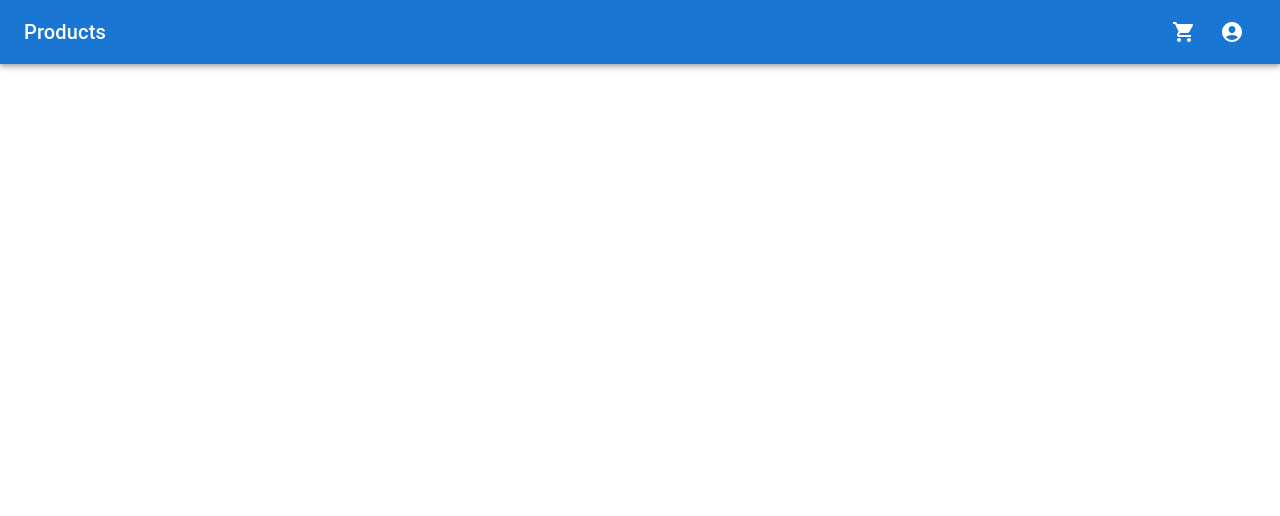
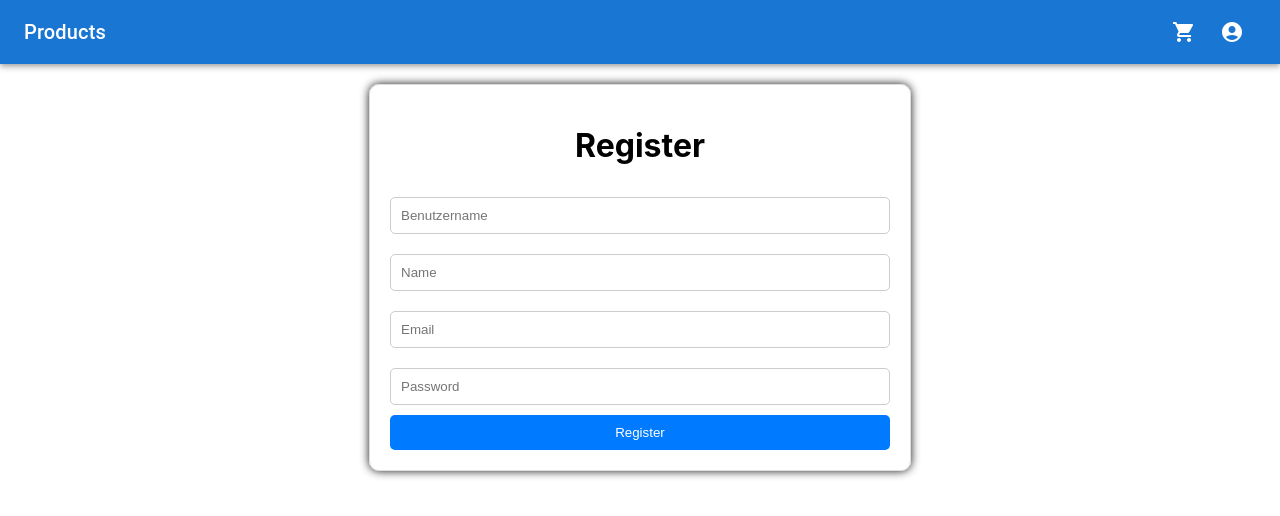
Before and after one commit to us-fi36/intranet-online-shop-frontend, a React (Create React App) app: page /register in a window 1280 px wide. Before the commit this address had no page. Shown: the top 516 px of the page. Built offline with nearby package versions, Linux system fonts and the light colour scheme.

Commit message:
Added Register and Login functions and some css for them

```diff
--- a/src/App.css
+++ b/src/App.css
@@ -32,7 +32,66 @@
   from {
     transform: rotate(0deg);
   }
+
   to {
     transform: rotate(360deg);
   }
 }
+
+.container {
+  text-align: center;
+  margin: 20px auto;
+  width: 500px;
+  padding: 20px;
+  border: 1px solid #ddd;
+  border-radius: 10px;
+  box-shadow: 0 0 10px rgba(0, 0, 0, 0.9);
+}
+
+.login_h3,
+.login_h4 {
+  text-align: center;
+  color: #333;
+}
+
+.username,
+.password {
+  text-align: left;
+  width: 100%;
+  padding: 10px;
+  margin: 10px 0;
+  box-sizing: border-box;
+  border: 1px solid #ccc;
+  border-radius: 5px;
+}
+
+.login {
+  text-align: center;
+  width: 100%;
+  padding: 10px;
+  background-color: #007bff;
+  color: white;
+  border: none;
+  border-radius: 5px;
+  cursor: pointer;
+}
+
+button:hover {
+  background-color: #0056b3;
+}
+
+.fakeToggleLoginButton {
+  text-align: center;
+  width: 20%;
+  padding: 10px;
+  background-color: #007bff;
+  color: white;
+  border: none;
+  border-radius: 5px;
+  cursor: pointer;
+}
+
+.login_h5 {
+  text-align: left;
+  color: #333;
+}
--- a/src/App.js
+++ b/src/App.js
@@ -2,6 +2,8 @@ import React from 'react';
 import { BrowserRouter as Router, Routes, Route } from 'react-router-dom';
 import Navbar from './components/Navbar';
 import ProductList from './components/ProductList';
+import Login from './components/Login';
+import Register from './components/Register';
 
 
 const App = () => {
@@ -11,6 +13,8 @@ const App = () => {
 
       <Routes>
         <Route path="/" element={<ProductList />} />
+        <Route path="/login" element={<Login />} />
+        <Route path="/register" element={<Register />} />
 
       </Routes>
     </Router>
--- /dev/null
+++ b/src/components/Login.js
@@ -0,0 +1,63 @@
+import React, { useState } from 'react';
+import '../App.css';
+import { useNavigate } from 'react-router-dom';
+
+function Login({ isLoggedIn, setIsLoggedIn }) {
+    const [message, setMessage] = useState('');
+    const navigate = useNavigate();
+    // const [email, setEmail] = useState('');
+    // const [password, setPassword] = useState('');
+
+    const handleLogin = async (e) => {
+        e.preventDefault();
+        const email = e.target.elements.email.value;
+        const password = e.target.elements.password.value;
+        try {
+            const response = await fetch('http://em.mshome.net:5000/api/users/login', {
+                method: 'POST',
+                headers: {
+                    'Content-Type': 'application/json',
+                },
+                body: JSON.stringify({ email: email, password: password }),
+            });
+            const data = await response.json();
+
+            if (response.ok) {
+
+                localStorage.setItem('token', data.token); // Speichert das Token
+                localStorage.setItem('userId', data.userId);  // userId speichern
+                setMessage('Erfolgreich eingeloggt!');
+                // setIsLoggedIn(true);
+                setTimeout(() => {
+                    navigate('/');
+                }, 2000);
+            } else {
+                setMessage(data.message || 'Login fehlgeschlagen');
+            }
+
+        } catch (error) {
+            console.error("Fehler beim Login:", error);
+            setMessage("Es ist ein Fehler aufgetreten. Bitte versuchen Sie es erneut.");
+        }
+    };
+
+    return (
+        <div className='container'>
+            <h3>Herzlich willkommen.</h3>
+            <h3 className='login_h3'>{isLoggedIn ? 'Sie sind eingeloggt!' : 'Bitte einloggen'}</h3>
+            {message && <h4 className='login_h4'>{message}</h4>}
+            {isLoggedIn ?
+                '' :
+                <form onSubmit={handleLogin}>
+                    <h5 className='login_h5'>Email:</h5> <input className='username' type="text" name="email" required />
+                    <br />
+                    <h5 className='login_h5'>Passwort:</h5> <input className='password' type="password" name="password" required />
+                    <br />
+                    <button className='login' type="submit">Anmelden</button>
+                </form>
+            }
+        </div>
+    );
+};
+
+export default Login;
--- /dev/null
+++ b/src/components/Register.js
@@ -0,0 +1,69 @@
+import React, { useState } from 'react';
+import '../App.css';
+
+const Register = () => {
+    const [email, setEmail] = useState('');
+    const [password, setPassword] = useState('');
+    const [username, setUsername] = useState('');
+    const [name, setName] = useState('');
+
+
+    const handleRegister = () => {
+        fetch('http://em.mshome.net:5000/api/users/register', {
+            method: 'POST',
+            headers: { 'Content-Type': 'application/json' },
+            body: JSON.stringify({ username, name, email, password }),
+        })
+            .then(response => response.json())
+            .then(data => {
+                alert(data.message);
+            })
+            .catch(error => console.error('Error registering:', error));
+    };
+
+    return (
+        <div className='container'>
+            <h1>Register</h1>
+            <input
+                className='username'
+                id="username"
+                type='username'
+                name="username"
+                placeholder="Benutzername"
+                onChange={e => setUsername(e.target.value)}
+                autoComplete="username"
+                required
+            />
+            <br />
+            <input
+                className='username'
+                id='name'
+                type='name'
+                name="name"
+                placeholder="Name"
+                onChange={e => setName(e.target.value)}
+                autoComplete="email"
+                required />
+            <br />
+            <input
+                className='username'
+                type="email"
+                placeholder="Email"
+                value={email}
+                onChange={e => setEmail(e.target.value)}
+            />
+            <br />
+            <input
+                className='username'
+                type="password"
+                placeholder="Password"
+                value={password}
+                onChange={e => setPassword(e.target.value)}
+            />
+            <br />
+            <button className='login' onClick={handleRegister}>Register</button>
+        </div>
+    );
+};
+
+export default Register;
```
